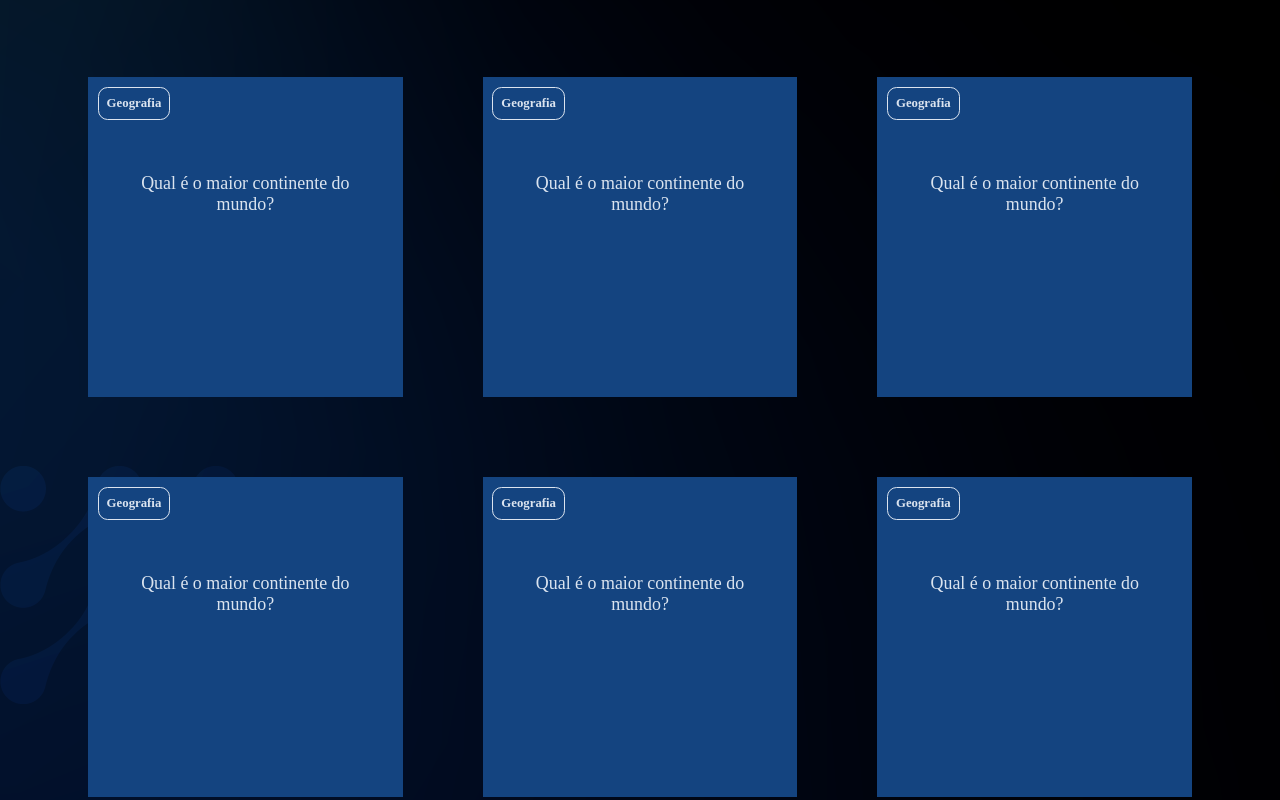
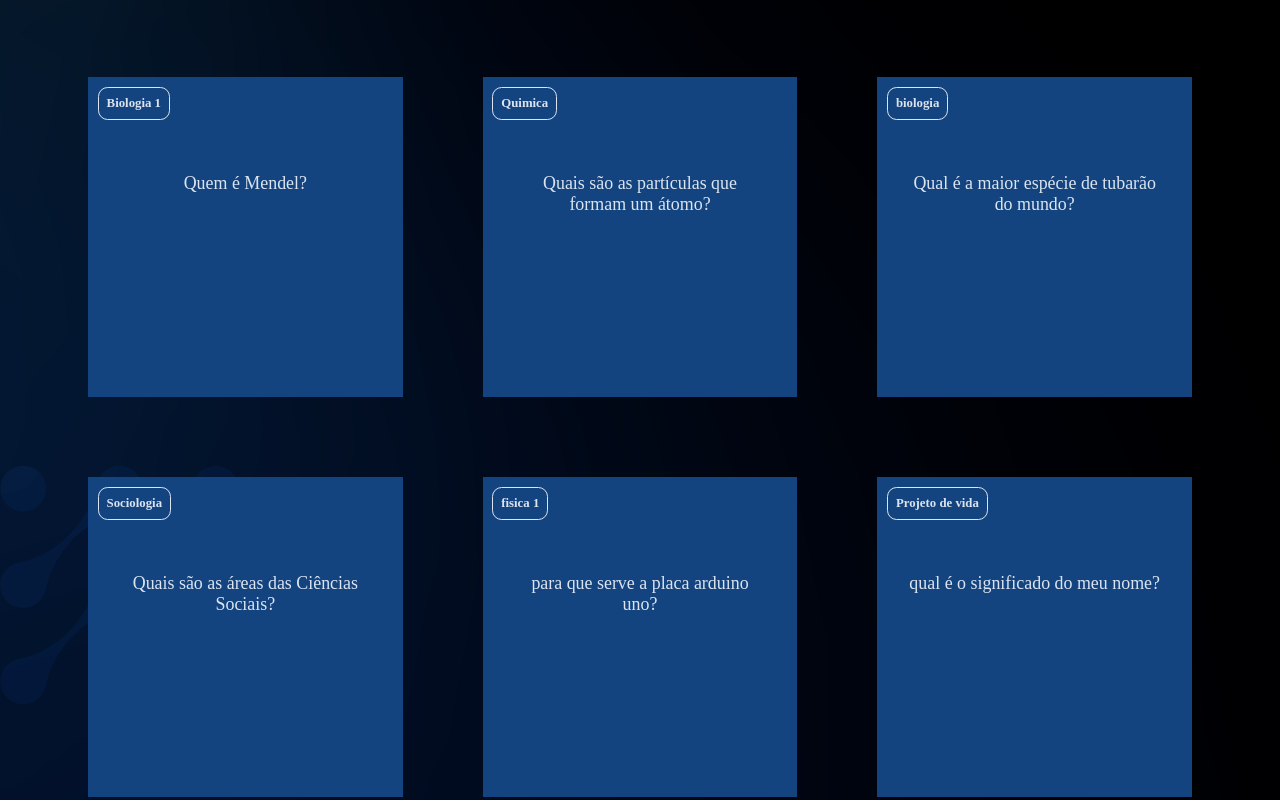
Before and after one commit to yuki00077/flashcard, a plain HTML site: page index.html in a window 1280 px wide. Shown: the part 811-1611 px from the top of the page. Drawn offline with Linux system fonts and the light colour scheme.

Commit message:
finalizado

```diff
--- a/assets/style.css
+++ b/assets/style.css
@@ -114,3 +114,23 @@ footer p {
         font-size: 3.8vw;
     }
 }
+
+@media (max-width: 560 px) {
+
+    body {
+        background: url('/assets/img/bg-mobile.webp');
+    }
+
+    .cartao {
+        flex: 1 0 calc(100% - 1rem);
+    }
+
+    .cartao__conteudo h3 {
+    font-size: 3vw;
+}
+
+.cartao__conteudo p {
+    font-size: 3.8vw;
+}
+
+}
--- a/perguntas.js
+++ b/perguntas.js
@@ -1,5 +1,5 @@
 criaCartao(
-    'Matematica2',
+    'Matematica li',
     'O que é HTML?',
     'É o código padrão usado para criar a estrutura e o conteúdo de páginas da web',
 )
@@ -32,62 +32,54 @@ criaCartao(
 
 criaCartao(
     'Lingua Inglesa',
-    'como e fala ?',
-    'O maior continetente do mundo é a Ásia'
+    'como que fala obrigao em ingles ?',
+    'obrigado em ingles é thanks '
 )
 
 
 criaCartao(
-    'Geografia',
-    'Qual é o maior continente do mundo?',
-    'O maior continetente do mundo é a Ásia'
+    'Biologia 1',
+    'Quem é Mendel?',
+    'monge, biólogo e austríaco, conhecido como o "pai da genética" por ter descoberto as leis da hereditariedade através de seus experimentos com ervilhas'
 )
 
 
 criaCartao(
-    'Geografia',
-    'Qual é o maior continente do mundo?',
-    'O maior continetente do mundo é a Ásia'
+    'Quimica',
+    'Quais são as partículas que formam um átomo?',
+    ' Prótons (carga positiva), elétrons (carga negativa) e nêutrons (carga neutra). '
 )
 
 
 criaCartao(
-    'Geografia',
-    'Qual é o maior continente do mundo?',
-    'O maior continetente do mundo é a Ásia'
+    'biologia',
+    'Qual é a maior espécie de tubarão do mundo?',
+    'O tubarão-baleia'
+)
+
+
+criaCartao (
+    'Sociologia',
+    'Quais são as áreas das Ciências Sociais?',
+    'Sociologia, Antropologia e Ciência Política'
+)
+
+criaCartao(
+    'fisica 1',
+    'para que serve a placa arduino uno?',
+    'é uma placa de microcontrolador de código aberto usada para prototipagem eletrônica em projetos que vão do simples ao complexo.'
 )
 
 
 criaCartao(
-    'Geografia',
-    'Qual é o maior continente do mundo?',
-    'O maior continetente do mundo é a Ásia'
+    'Projeto de vida',
+    'qual é o significado do meu nome?',
+    'graciosa e serena, ou mulher guerreira'
 )
 
 
 criaCartao(
-    'Geografia',
-    'Qual é o maior continente do mundo?',
-    'O maior continetente do mundo é a Ásia'
+    'educação financeira',
+    'Você gasta mais do que ganha?',
+    'As vezes eu gasto mais do que ganho, mas a maioria das vezes eu tenho conciencia. '
 )
-
-
-criaCartao(
-    'Geografia',
-    'Qual é o maior continente do mundo?',
-    'O maior continetente do mundo é a Ásia'
-)
-
-
-criaCartao(
-    'Geografia',
-    'Qual é o maior continente do mundo?',
-    'O maior continetente do mundo é a Ásia'
-)
-
-
-criaCartao(
-    'Geografia',
-    'Qual é o maior continente do mundo?',
-    'O maior continetente do mundo é a Ásia'
-)
```
